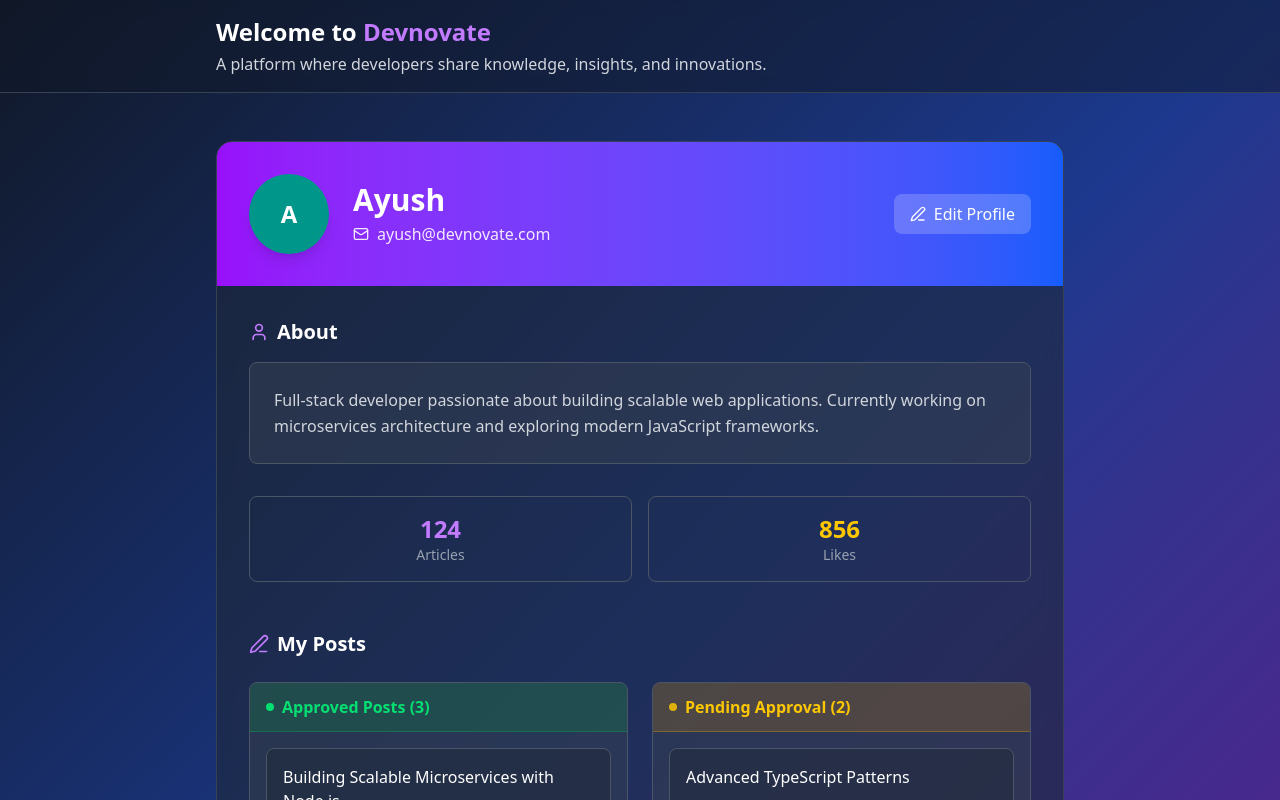
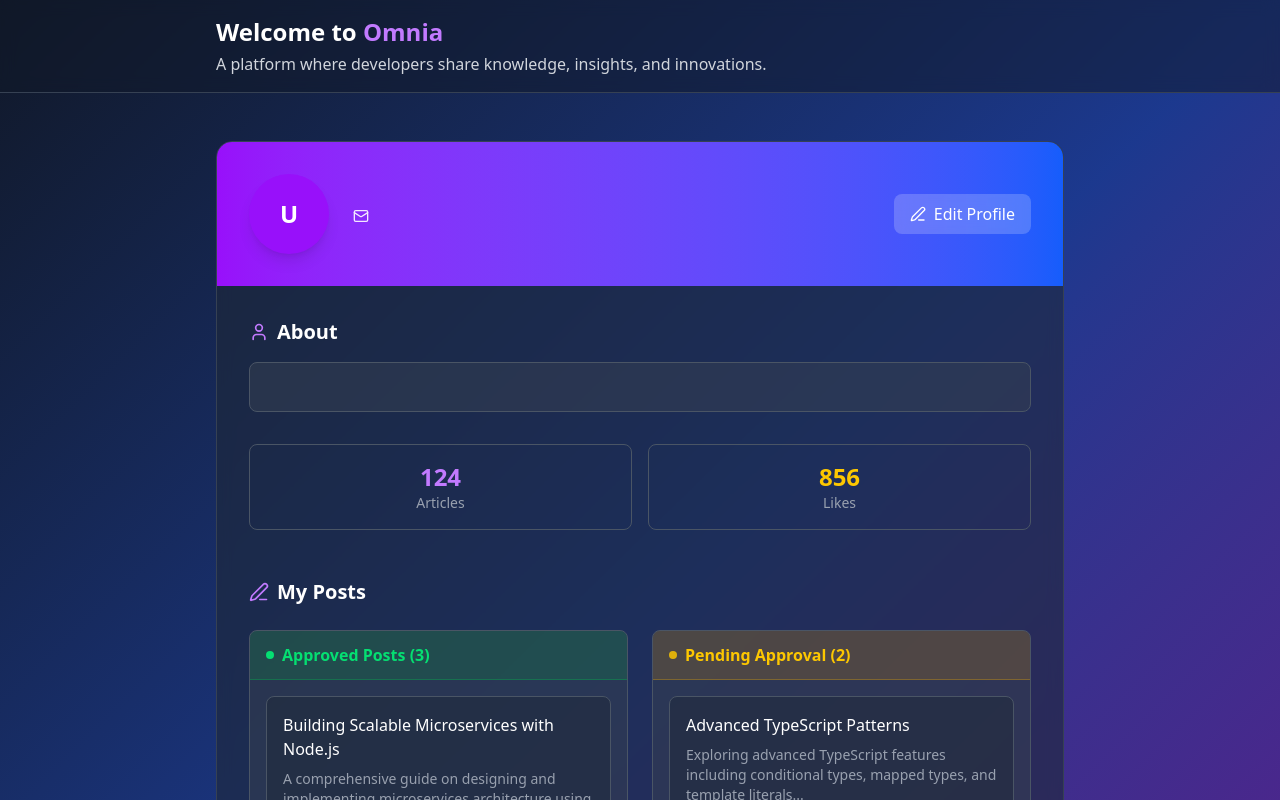
Before and after one commit to ayushsingh2005-coder/Authentication-fullstack, a React (Vite) app in the folder my-app/: page /profile in a window 1280 px wide. Shown: the top 800 px of the page. Built offline with nearby package versions, Linux system fonts and the light colour scheme; no server answers.

Commit message:
profile page edited

```diff
--- a/my-app/src/Pages/Profile.jsx
+++ b/my-app/src/Pages/Profile.jsx
@@ -3,12 +3,37 @@ import { User, Mail, Edit3, Save, X } from "lucide-react";
 import { useEffect } from "react";
 import axios from "axios";
 export default function Profile() {
-  const [profile, setProfile] = useState({
-    name: "Ayush",
-    email: "ayush@devnovate.com",
-    about:
-      "Full-stack developer passionate about building scalable web applications. Currently working on microservices architecture and exploring modern JavaScript frameworks.",
-  });
+   const [user, setUser] = useState(null);
+   const [ProfileLetter,setProfileLetter] = useState(null);
+   const [profile, setProfile] = useState({
+  name: "",
+  email: "",
+  about: "",
+});
+
+      // extracting the user data from local
+      //  storage
+   useEffect(() => {
+  const storedData = localStorage.getItem("userData");
+
+  if (storedData) {
+    try {
+      const userData = JSON.parse(storedData);
+
+      // Update profile with real user data
+      setProfile({
+        name: userData?.fullname?.firstname || "No Name",
+        email: userData?.email || "No Email",
+        about:
+          userData?.about ||
+          "Full-stack developer passionate about building scalable web applications.",
+      });
+    } catch (error) {
+      console.error("Error parsing userData:", error);
+    }
+  }
+}, []);
+
 
   useEffect(() => {
     try {
@@ -66,7 +91,7 @@ export default function Profile() {
       <div className="bg-gray-900/50 backdrop-blur-sm border-b border-gray-700">
         <div className="max-w-4xl mx-auto px-6 py-4">
           <h1 className="text-2xl font-bold text-white">
-            Welcome to <span className="text-purple-400">Devnovate</span>
+            Welcome to <span className="text-purple-400">Omnia</span>
           </h1>
           <p className="text-gray-300 mt-1">
             A platform where developers share knowledge, insights, and
```
